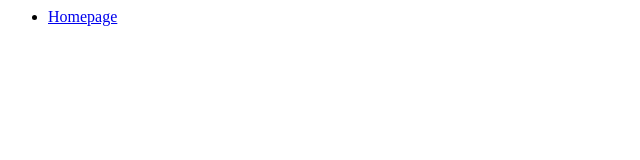
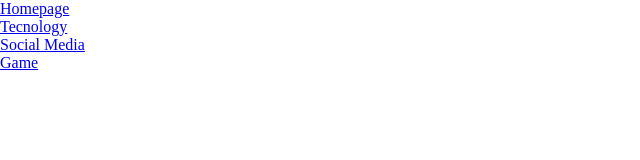
Before and after one commit to postais631/wep-project, a plain HTML site: page index.html in a window 1280 px wide. Shown: the whole page, without its empty margins (0-640 px from the left). Drawn offline with Linux system fonts and the light colour scheme.

Commit message:
Yazılım Siten

```diff
--- /dev/null
+++ b/css/style.css
@@ -0,0 +1,9 @@
+body{
+	padding: 0;
+	margin:0;
+}
+#menu ul{
+	padding:0;
+	margin:0;
+
+}
--- a/index.html
+++ b/index.html
@@ -1,6 +1,7 @@
 <html>
 
 	<head>
+			<link rel="stylesheet" href="css/style.css">
 			<title>Yazılım Siten</title>
 	</head>
 
@@ -11,7 +12,9 @@
 		<ul>
 
 		<li><a href="#">Homepage</a></li>
-
+		<li><a href="#">Tecnology</a></li>
+		<li><a href="#">Social Media</a></li>
+		<li><a href="#">Game</a></li>
 		</ul>
 
 		</div>
```
